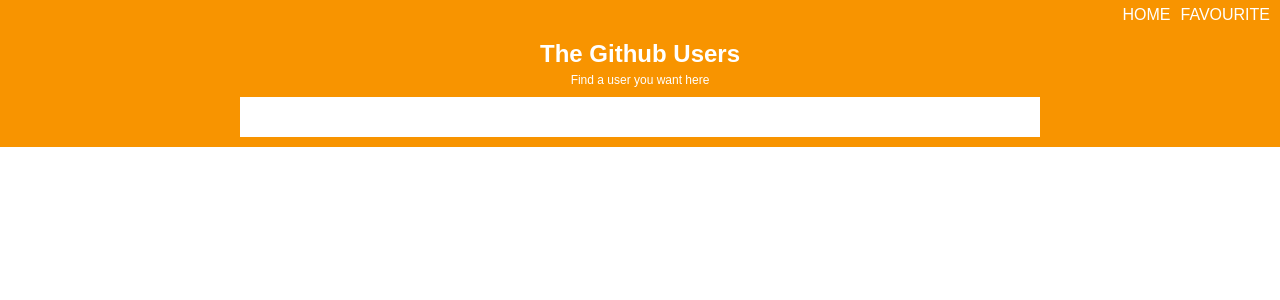
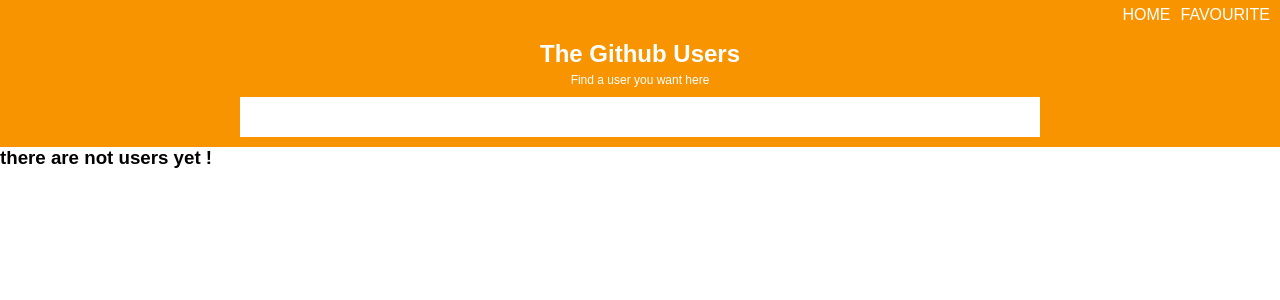
Before and after one commit to RubenKarapetyann/github-users-react, a React app: page /favourite in a window 1280 px wide. Shown: the top 300 px of the page. Built offline with nearby package versions, Linux system fonts and the light colour scheme.

Commit message:
implemented delay before search

```diff
--- /dev/null
+++ b/src/hooks/useSearchDelay.tsx
@@ -0,0 +1,14 @@
+import { useRef } from "react";
+
+const useSearchDelay = () => {
+    const timeoutId = useRef<number | null>(null)
+
+    return (callback: () => void) => {
+        if (timeoutId.current){
+            clearTimeout(timeoutId.current)
+        }
+        timeoutId.current = setTimeout(callback, 300)
+    }
+}
+
+export default useSearchDelay
--- a/src/pages/Favourite/Favourite.tsx
+++ b/src/pages/Favourite/Favourite.tsx
@@ -4,22 +4,37 @@
 import * as styles from "../../styles/styles.scss"
 import { UserOfList } from "../../types/api/users";
 import { useSearch } from "../../contexts/SearchContext/SearchContext";
+import useSearchDelay from "../../hooks/useSearchDelay";
 
 export default function Favourite() {
     const [users, setUsers] = useState<UserOfList[]>([])
     const favourite = useFavourite()
     const search = useSearch()
+    const delayer = useSearchDelay()
+
 
     useEffect(() => {
-        if (!favourite || !search) return
-        const { users } = favourite
+        const getUsers = () => {
+            if (!favourite || !search) return
+            const { users } = favourite
 
-        if (!search.value){
-            return setUsers(users)
+            if (!search.value) {
+                return setUsers(users)
+            }
+            setUsers(users.filter(user => new RegExp(search.value).test(user.login)))
         }
-        setUsers(users.filter(user => new RegExp(search.value).test(user.login)))
-    }, [search])
+
+        delayer(getUsers)
+    }, [search, favourite])
 
 
-    return <div className={styles.container}><UsersList users={users}/></div>
+    return (
+        <div className={styles.container}>
+            {
+                favourite?.users.length ?
+                <UsersList users={users} /> :
+                <h3>there are not users yet !</h3>
+            }
+        </div>
+    )
 }
--- a/src/pages/Home/Home.tsx
+++ b/src/pages/Home/Home.tsx
@@ -5,10 +5,12 @@
 import { SEARCH_USERS_URL, USERS_ENDPOINT } from "../../constants/api";
 import * as styles from "../../styles/styles.scss"
 import { useSearch } from "../../contexts/SearchContext/SearchContext";
+import useSearchDelay from "../../hooks/useSearchDelay";
 
 export default function Home() {
     const [users, setUsers] = useState<UserOfList[]>([])
     const search = useSearch()
+    const delayer = useSearchDelay()
 
     useEffect(() => {
         if (!search) return
@@ -21,8 +23,12 @@
             setUsers(collection.items ? collection.items : collection) // [...users, ...collection]
         }
 
-        getUsers()
+        delayer(getUsers)
     }, [search])
 
-    return <div className={styles.container}><UsersList users={users}/></div>
+    return (
+        <div className={styles.container}>
+            <UsersList users={users}/>
+        </div>
+    )
 }
```
